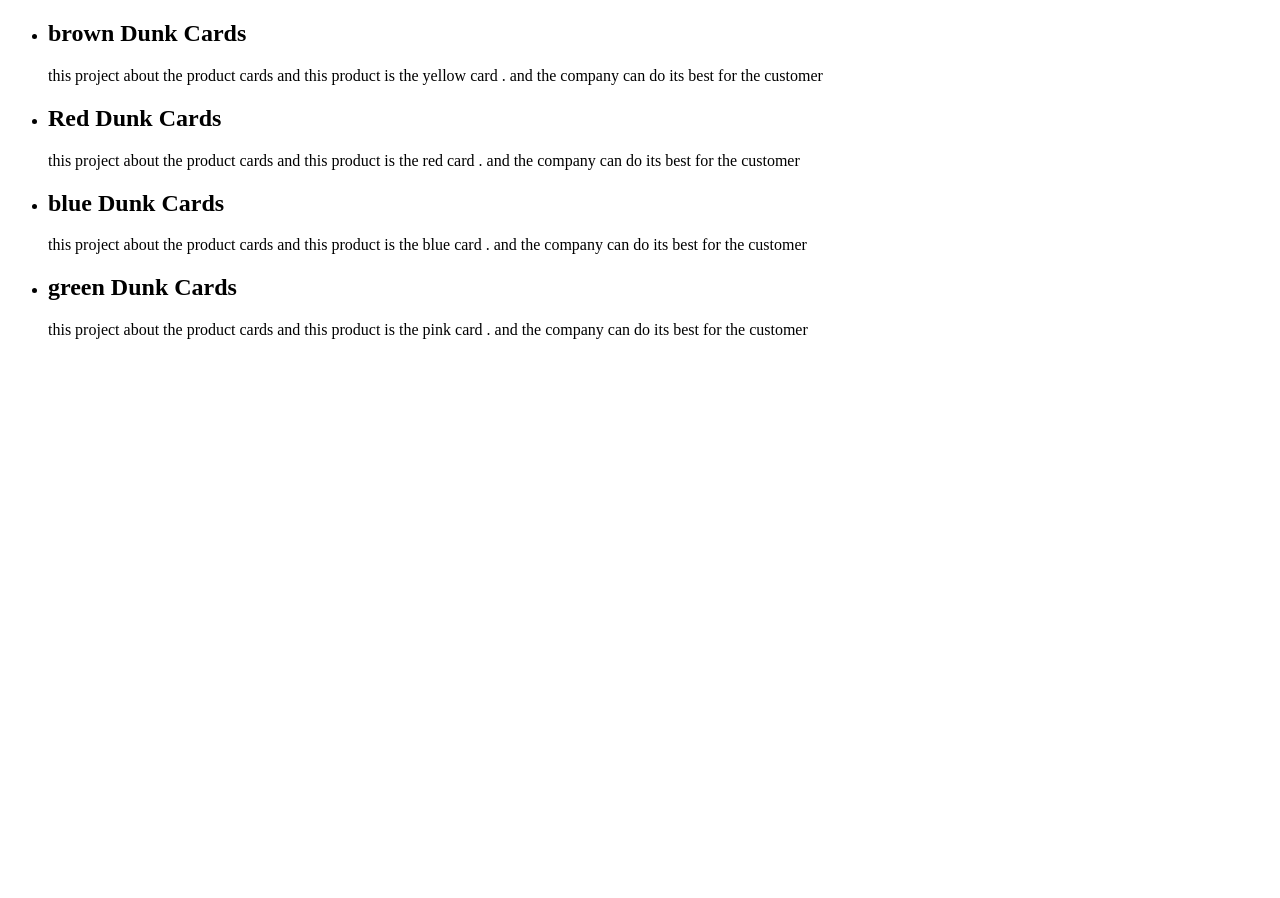
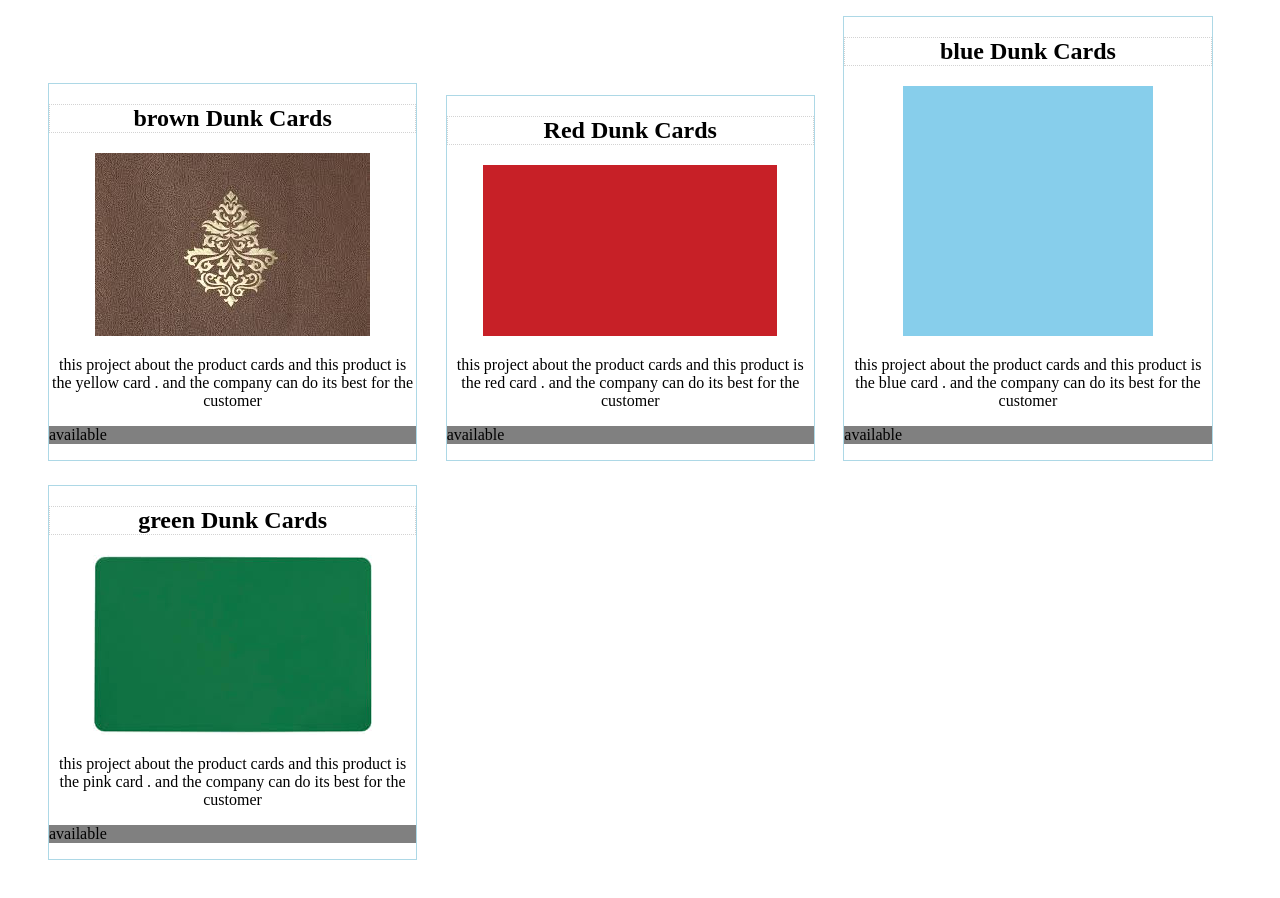
Before and after one commit to Sanyyouisf/Product-Cards, a plain HTML site: page index.html in a window 1280 px wide. Before the commit the page ends 800 px from the top, so only its background shows below. Drawn offline with Linux system fonts and the light colour scheme.

Commit message:
add the cards and some style

```diff
--- a/css/style.css
+++ b/css/style.css
@@ -1,5 +1,24 @@
+/*** styling cards ***/
 
-li {
+ul li {
+	width: 30%;
+	display: inline-block;
+	text-align: center;
+	border: solid 1px lightblue;
+	margin-right: 2%;
+	margin-bottom: 2%;
 
-	max-width: 30%;
 }
+
+/*** title of the card ***/
+h2.title {
+	border: dotted 1px lightgray;
+	text-align: center;
+}
+
+/*** availability of the  ***/
+
+p.ava {
+	background-color: grey;
+	text-align: left;
+}
--- a/index.html
+++ b/index.html
@@ -2,33 +2,52 @@
 <html>
 <head>
 	<title>ProguctCards</title>
-	<link rel="stylesheet" type="text/css" href="css/main.css">
+	<link rel="stylesheet" type="text/css" href="css/style.css">
 </head>
 <body>
 	<ul id="productCards">
+
 		<li class="brown">
 			<article>
-				<h2>brown Dunk Cards</h2>
+				<h2 class="title">brown Dunk Cards</h2>
+				<a href="../images/brown.jpg">
+					<img src= "../images/brown.jpg" >
+				</a>
 				<p>this project about the product cards and this product is the yellow card . and the company can do its best for the customer</p>
+				<p class="ava">available</p>
 			</article>
 		</li>
+
 		<li class="Red">
 			<article>
-				<h2>Red Dunk Cards</h2>
+				<h2 class="title">Red Dunk Cards</h2>
+				<a href="../images/Red.jpg">
+					<img src="../images/Red.jpg" >
+				</a>
 				<p>this project about the product cards and this product is the red card . and the company can do its best for the customer </p>
+				<p class="ava">available</p>
 			</article>
 		</li>
 
 		<li class="blue">
 			<article>
-				<h2>blue Dunk Cards</h2>
+				<h2 class="title">blue Dunk Cards</h2>
+				<a href="../images/blue.png">
+					<img src= " ../images/blue.png"  width="250px" height="250px">
+				</a>
 				<p>this project about the product cards and this product is the blue card . and the company can do its best for the customer</p>
+				<p class="ava">available</p>
 			</article>
 		</li>
+
 		<li class="green">
 			<article>
-				<h2>green Dunk Cards</h2>
+				<h2 class="title">green Dunk Cards</h2>
+				<a href="../images/green.jpg">
+					<img src= "../images/green.jpg" >
+				</a>
 				<p>this project about the product cards and this product is the pink card . and the company can do its best for the customer</p>
+				<p class="ava">available</p>
 			</article>
 
 		</li>
```
